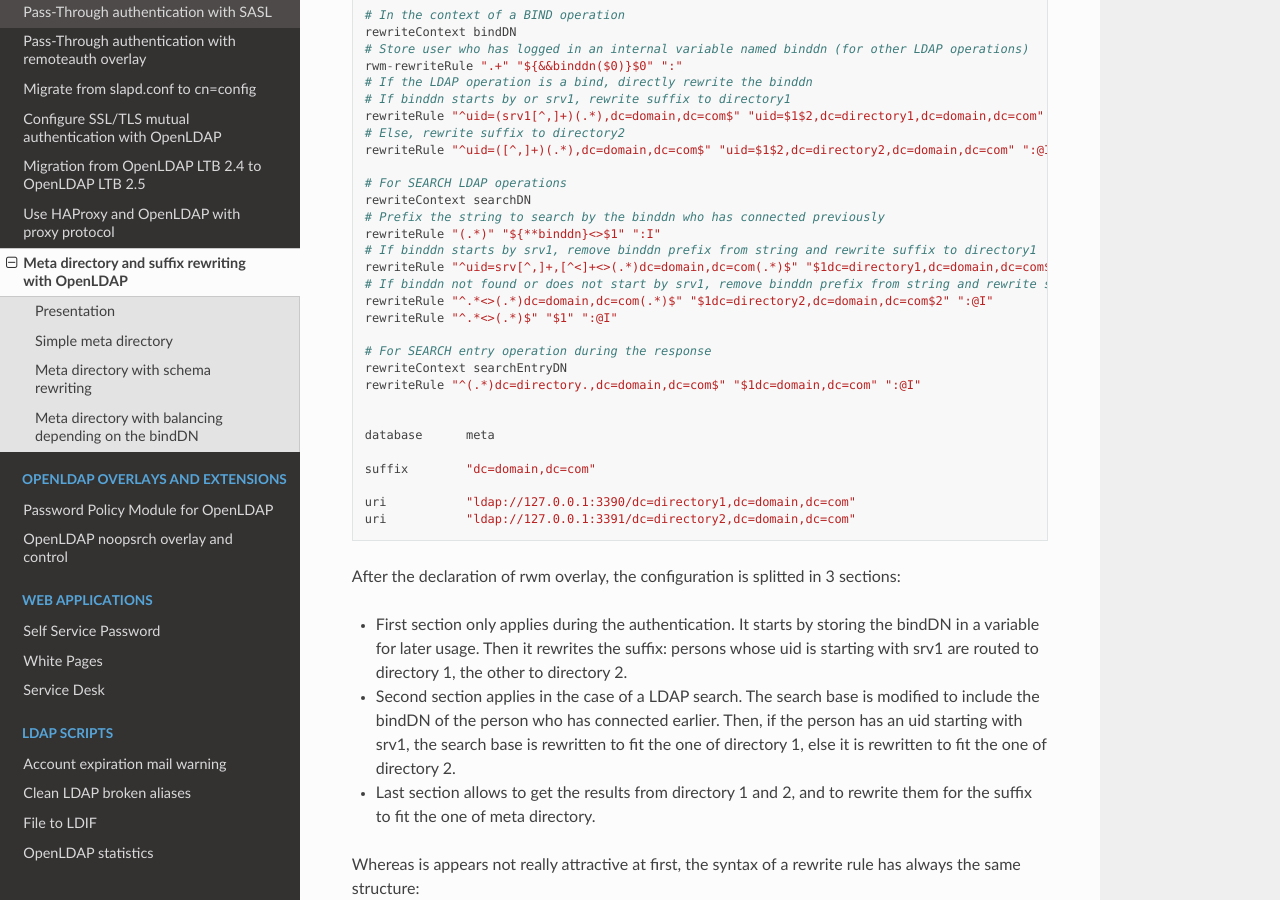
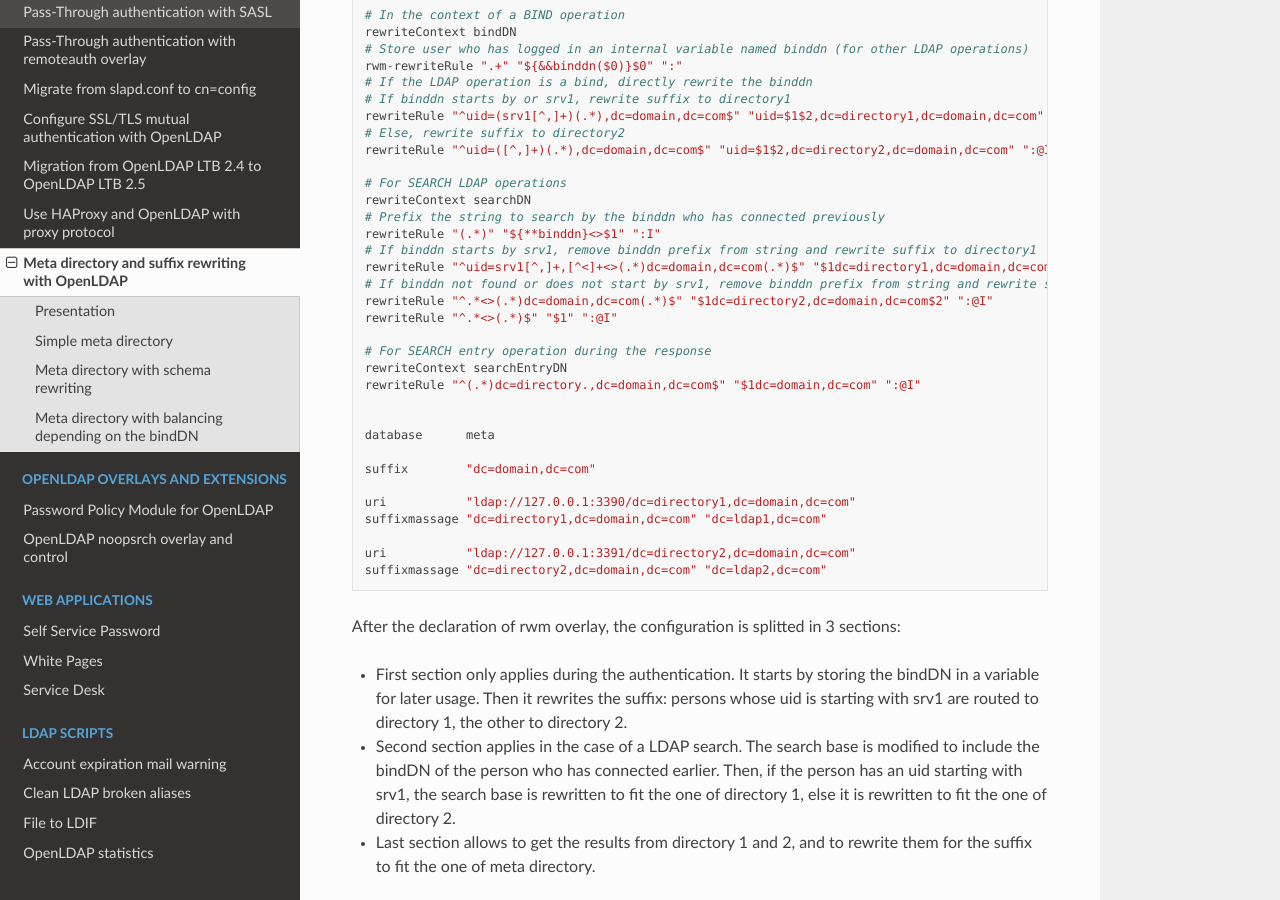
Before and after one commit to ltb-project/documentation, a Sphinx documentation site: the page built from source/meta_directory_rwm_overlay.rst, in a window 1280 px wide and 900 px high, scrolled down 4934 px. Built offline with Sphinx 7.4.7 and the Read the Docs theme 3.1.0, drawn with Linux system fonts in a browser that asks for light colours.

Commit message:
fix rewrite rule in corresponding howto (#18)

```diff
--- a/source/meta_directory_rwm_overlay.rst
+++ b/source/meta_directory_rwm_overlay.rst
@@ -197,7 +197,7 @@
     # Prefix the string to search by the binddn who has connected previously
     rewriteRule "(.*)" "${**binddn}<>$1" ":I"
     # If binddn starts by srv1, remove binddn prefix from string and rewrite suffix to directory1
-    rewriteRule "^uid=srv[^,]+,[^<]+<>(.*)dc=domain,dc=com(.*)$" "$1dc=directory1,dc=domain,dc=com$2" ":@I"
+    rewriteRule "^uid=srv1[^,]+,[^<]+<>(.*)dc=domain,dc=com(.*)$" "$1dc=directory1,dc=domain,dc=com$2" ":@I"
     # If binddn not found or does not start by srv1, remove binddn prefix from string and rewrite suffix to directory2
     rewriteRule "^.*<>(.*)dc=domain,dc=com(.*)$" "$1dc=directory2,dc=domain,dc=com$2" ":@I"
     rewriteRule "^.*<>(.*)$" "$1" ":@I"
@@ -212,7 +212,10 @@
     suffix        "dc=domain,dc=com"
 
     uri           "ldap://127.0.0.1:3390/dc=directory1,dc=domain,dc=com"
+    suffixmassage "dc=directory1,dc=domain,dc=com" "dc=ldap1,dc=com"
+
     uri           "ldap://127.0.0.1:3391/dc=directory2,dc=domain,dc=com"
+    suffixmassage "dc=directory2,dc=domain,dc=com" "dc=ldap2,dc=com"
 
 
 After the declaration of rwm overlay, the configuration is splitted in 3 sections:
```
